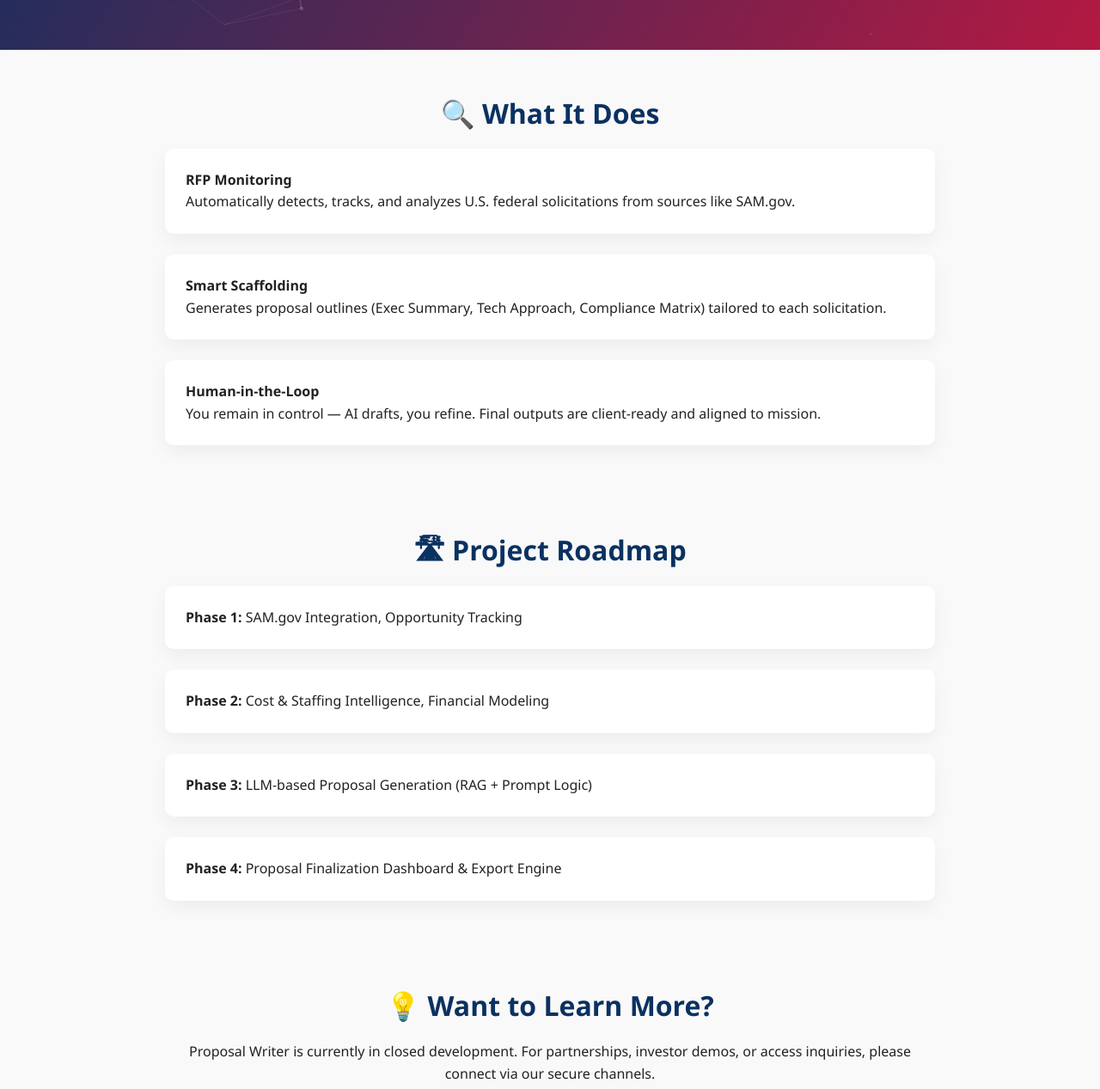
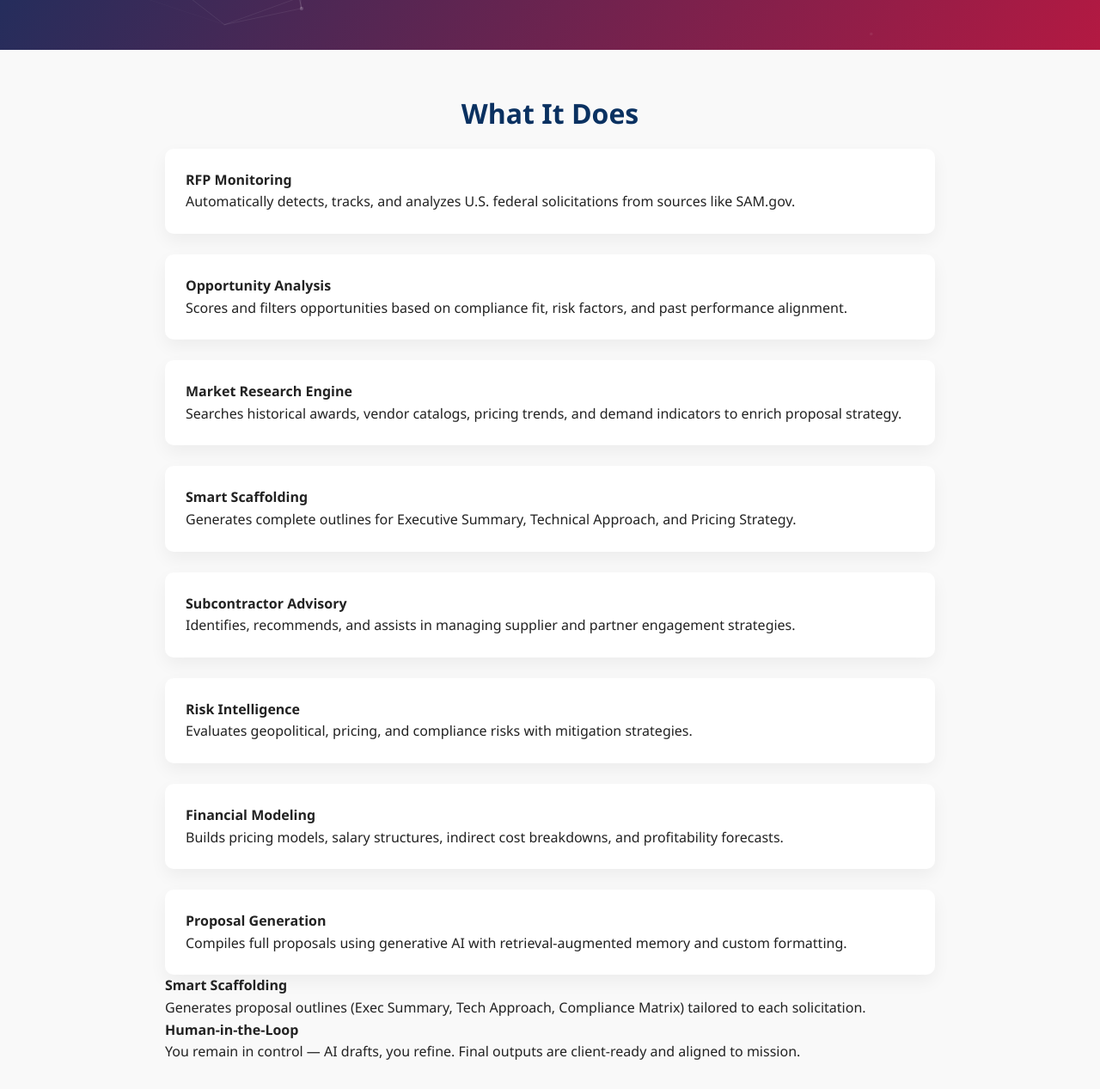
Before and after one commit to Quartermasters-FZC/aliff-proposal-writer, a plain HTML site: page index.html in a window 1280 px wide. Shown: the part 433-1700 px from the top of the page at 86% size. Drawn offline with nearby package versions, Linux system fonts and the light colour scheme.

Commit message:
Update index.html

```diff
--- a/index.html
+++ b/index.html
@@ -151,16 +151,24 @@
   </header>
 
   <section class="section">
-    <h2 class="section-title">🔍 What It Does</h2>
+    <h2 class="section-title">What It Does</h2>
     <div class="features">
       <div><strong>RFP Monitoring</strong><br />Automatically detects, tracks, and analyzes U.S. federal solicitations from sources like SAM.gov.</div>
+      <div><strong>Opportunity Analysis</strong><br />Scores and filters opportunities based on compliance fit, risk factors, and past performance alignment.</div>
+      <div><strong>Market Research Engine</strong><br />Searches historical awards, vendor catalogs, pricing trends, and demand indicators to enrich proposal strategy.</div>
+      <div><strong>Smart Scaffolding</strong><br />Generates complete outlines for Executive Summary, Technical Approach, and Pricing Strategy.</div>
+      <div><strong>Subcontractor Advisory</strong><br />Identifies, recommends, and assists in managing supplier and partner engagement strategies.</div>
+      <div><strong>Risk Intelligence</strong><br />Evaluates geopolitical, pricing, and compliance risks with mitigation strategies.</div>
+      <div><strong>Financial Modeling</strong><br />Builds pricing models, salary structures, indirect cost breakdowns, and profitability forecasts.</div>
+      <div><strong>Proposal Generation</strong><br />Compiles full proposals using generative AI with retrieval-augmented memory and custom formatting.</div>
+    </div>
       <div><strong>Smart Scaffolding</strong><br />Generates proposal outlines (Exec Summary, Tech Approach, Compliance Matrix) tailored to each solicitation.</div>
       <div><strong>Human-in-the-Loop</strong><br />You remain in control — AI drafts, you refine. Final outputs are client-ready and aligned to mission.</div>
     </div>
   </section>
 
   <section class="section">
-    <h2 class="section-title">🛣 Project Roadmap</h2>
+    <h2 class="section-title"> Project Roadmap</h2>
     <div class="roadmap">
       <div><strong>Phase 1:</strong> SAM.gov Integration, Opportunity Tracking</div>
       <div><strong>Phase 2:</strong> Cost & Staffing Intelligence, Financial Modeling</div>
@@ -170,7 +178,7 @@
   </section>
 
   <section class="section" style="text-align: center;">
-    <h2 class="section-title">💡 Want to Learn More?</h2>
+    <h2 class="section-title"> Want to Learn More?</h2>
     <p>Proposal Writer is currently in closed development. For partnerships, investor demos, or access inquiries, please connect via our secure channels.</p>
     <a href="https://github.com/Quartermasters-FZC/aliff-proposal-writer">
       <button class="cta">Explore Repository</button>
```
